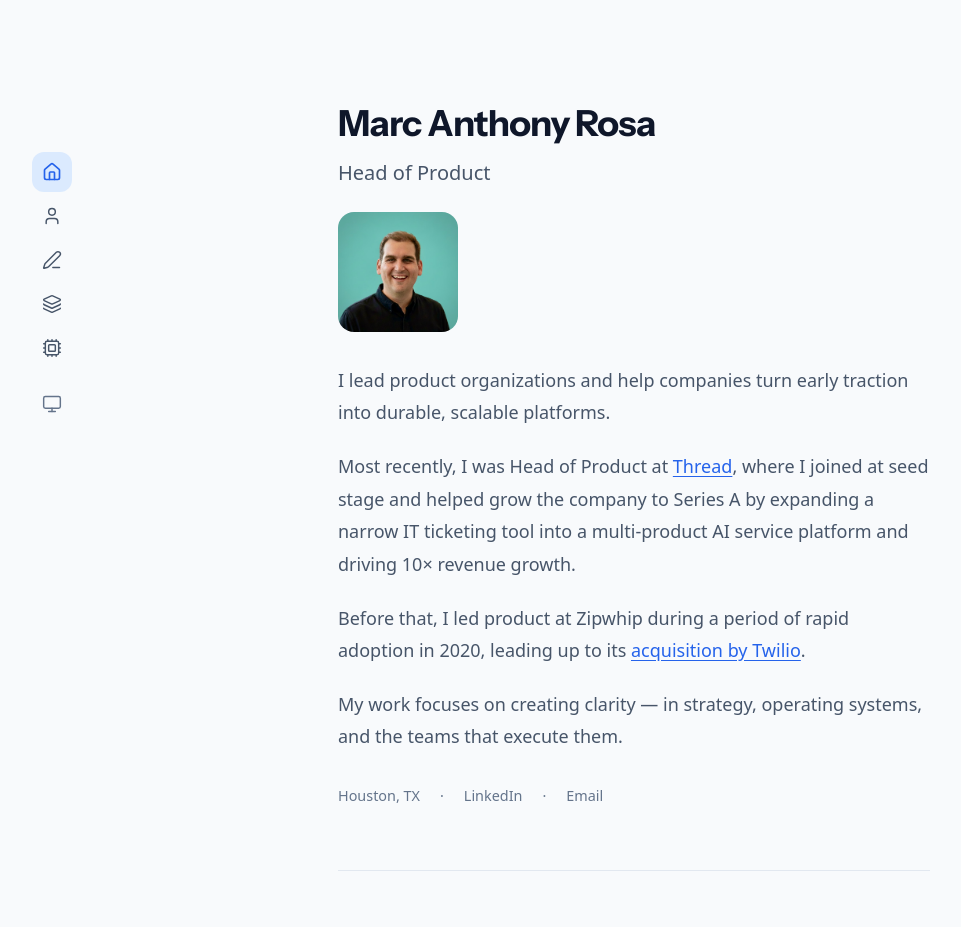
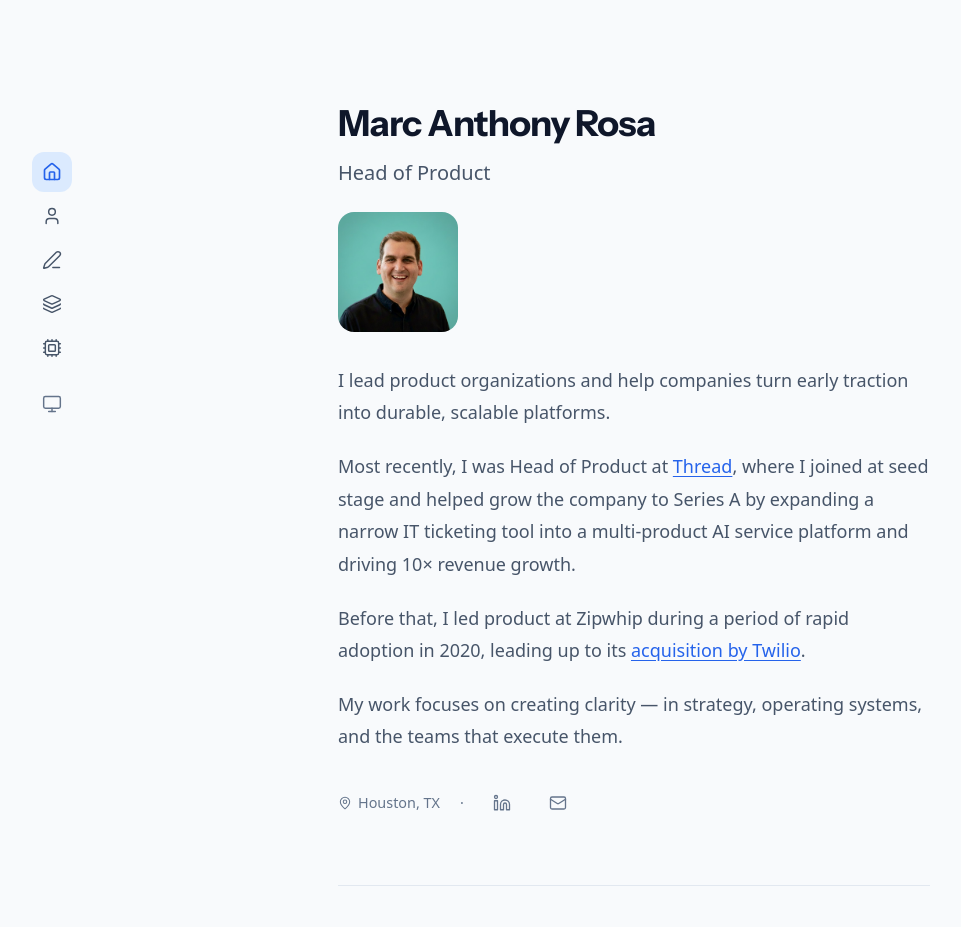
Before and after one commit to marcanthonyrosa/marcanthonyrosadotcom, a Next.js app: page / in a window 1280 px wide. Shown: the top 927 px of the page, without its empty margins (6-967 px from the left). Built offline with nearby package versions, Linux system fonts and the light colour scheme.

Commit message:
icons instead of text for LI and email

```diff
--- a/app/page.tsx
+++ b/app/page.tsx
@@ -1,6 +1,7 @@
 import Link from "next/link";
 import Image from "next/image";
 import type { Metadata } from "next";
+import { MapPin, Linkedin, Mail } from "lucide-react";
 
 export const metadata: Metadata = {
   title: "Marc Anthony Rosa — Head of Product",
@@ -100,25 +101,29 @@ export default function Home() {
         </div>
 
         <div
-          className="mt-8 flex flex-wrap gap-x-5 gap-y-2"
+          className="mt-8 flex flex-wrap gap-x-5 gap-y-2 items-center"
           style={{ color: "var(--text-3)", fontSize: "0.9rem" }}
         >
-          <span>Houston, TX</span>
+          <span className="flex items-center gap-1.5">
+            <MapPin size={14} strokeWidth={1.75} />
+            Houston, TX
+          </span>
           <span>·</span>
           <a
             href="https://www.linkedin.com/in/marcanthonyrosa/"
-            className="transition-opacity hover:opacity-70"
+            className="flex items-center justify-center w-9 h-9 rounded-xl transition-colors hover:bg-[var(--nav-item-hover)]"
             style={{ color: "var(--text-3)" }}
+            aria-label="LinkedIn"
           >
-            LinkedIn
+            <Linkedin size={18} strokeWidth={1.75} />
           </a>
-          <span>·</span>
           <a
             href="mailto:marc.anthony.rosa@gmail.com"
-            className="transition-opacity hover:opacity-70"
+            className="flex items-center justify-center w-9 h-9 rounded-xl transition-colors hover:bg-[var(--nav-item-hover)]"
             style={{ color: "var(--text-3)" }}
+            aria-label="Email"
           >
-            Email
+            <Mail size={18} strokeWidth={1.75} />
           </a>
         </div>
       </section>
```
